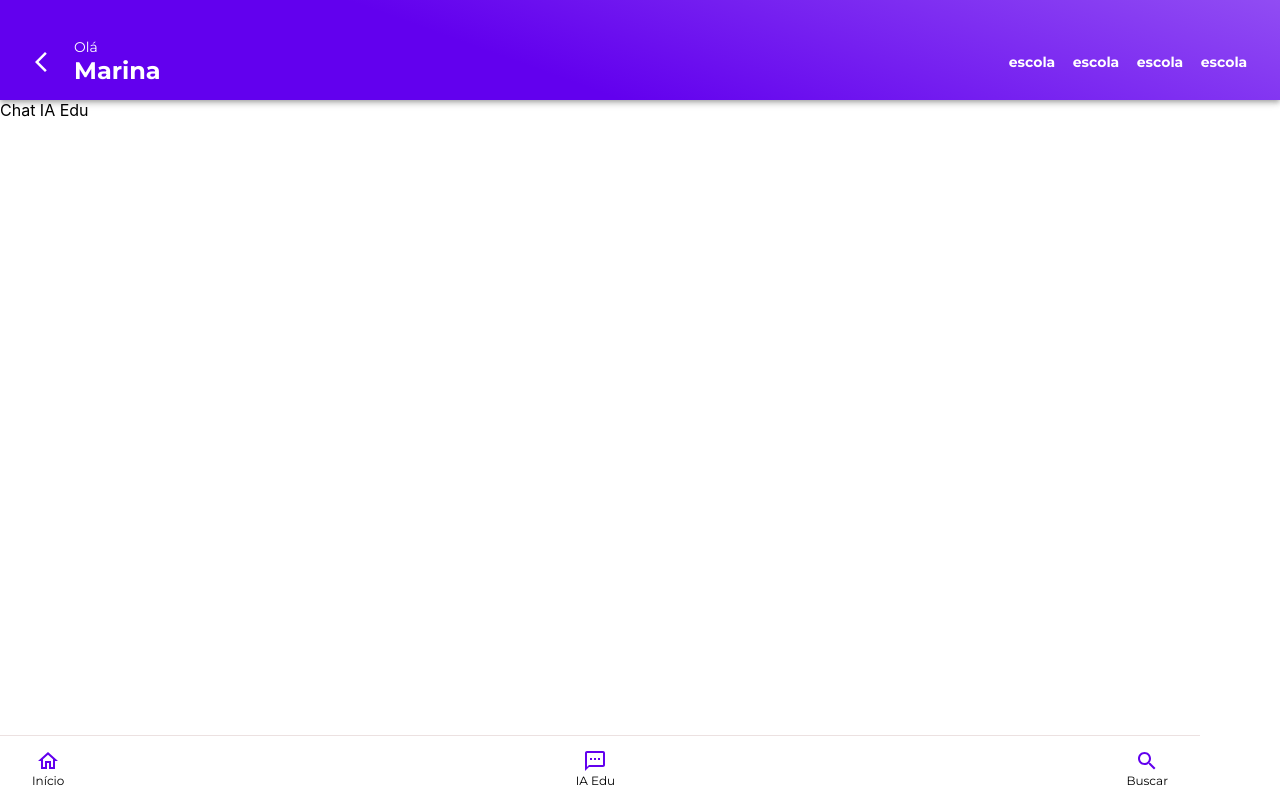
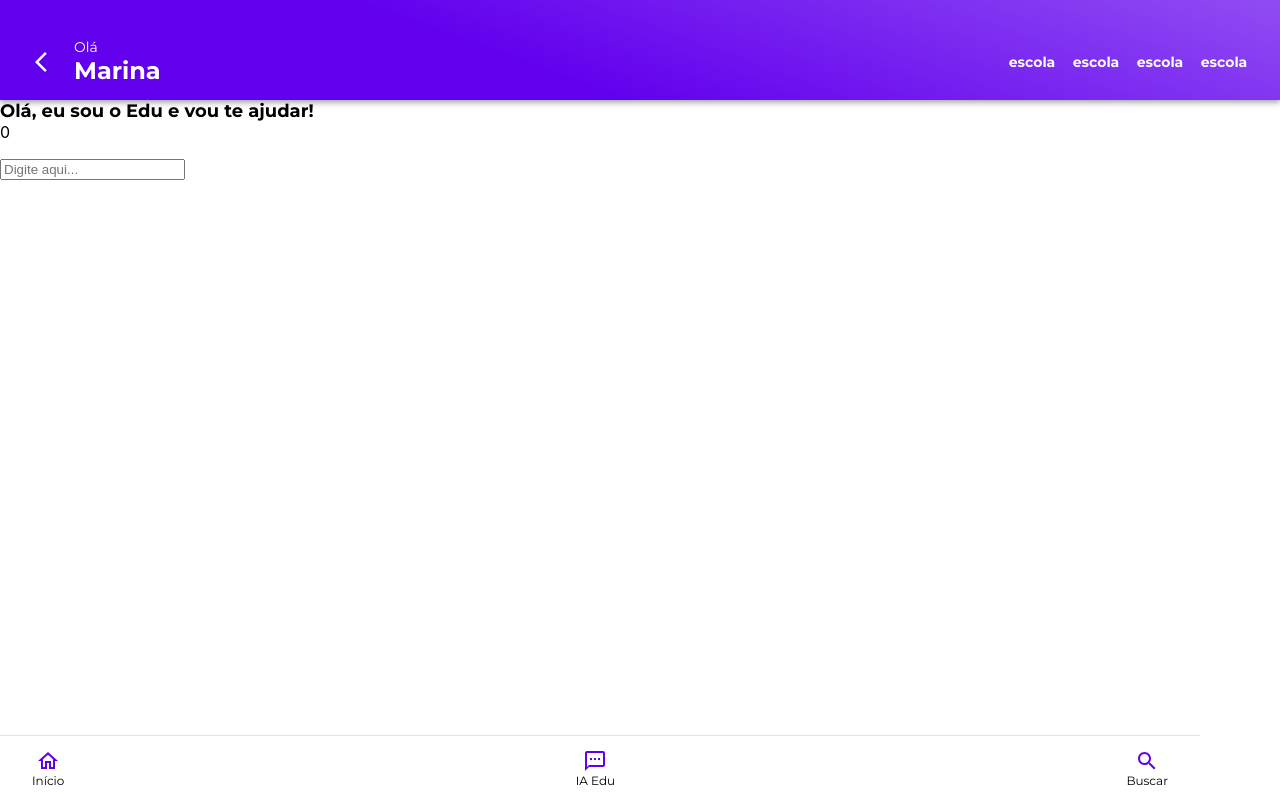
Before and after one commit to Allyson1602/hackathon-potencia-hack.frontend, a React (Create React App) app: page /app/chat in a window 1280 px wide. Built offline with nearby package versions, Linux system fonts and the light colour scheme.

Commit message:
add chat bot page

```diff
--- a/src/App.tsx
+++ b/src/App.tsx
@@ -12,6 +12,7 @@ import SuccessfullPayment from './pages/successfulPayment';
 import Login from './pages/login';
 import ScreenTrance from './pages/screenTrance';
 import Points from './pages/points';
+import ChatBot from './pages/chatBot';
 
 function App() {
   	return (
@@ -27,7 +28,7 @@ function App() {
 						<Route path='/app/school' element={<School />} />
 						<Route path='/app/successful-payment' element={<SuccessfullPayment />} />
 						<Route path='/app/points' element={<Points />} />
-						<Route path='/app/chat' element={<div>Chat IA Edu</div>} />
+						<Route path='/app/chat' element={<ChatBot />} />
 					</Route>
 
 					<Route path='/login' element={<Login />} />
--- /dev/null
+++ b/src/pages/chatBot.tsx
@@ -0,0 +1,87 @@
+import React, { useState } from "react";
+import { useNavigate } from "react-router-dom";
+import { Box, Button, Card, CardActionArea, CardContent, CardMedia, Stack, Theme, Typography } from "@mui/material";
+
+
+interface ChatMessage {
+    role: string;
+    content: string;
+}
+
+const ChatBot: React.FC = () => {
+    const [message, setMessage] = useState("");
+    const [chats, setChats] = useState<ChatMessage[]>([]);
+    const [isTyping, setIsTyping] = useState(false);
+
+    const navigate = useNavigate();
+
+    const chat = async (e: React.FormEvent<HTMLFormElement>) => {
+        e.preventDefault();
+
+        const { value: message } = (e.target as HTMLFormElement).message as HTMLInputElement;
+
+        if (!message) return;
+        setIsTyping(true);
+        window.scrollTo(0, 1e10);
+
+        setChats((prevChats) => [...prevChats, { role: "user", content: message }]);
+
+        setMessage("");
+
+        try {
+            const response = await fetch("https://edudoar.herokuapp.com/", {
+                method: "POST",
+                headers: {
+                    "Content-Type": "application/json",
+                    User: "user",
+                },
+                body: JSON.stringify({ message }),
+            });
+            const data = await response.json();
+            setChats((prevChats) => [...prevChats, { role: "assistant", content: data.reply }]);
+            setIsTyping(false);
+            window.scrollTo(0, 1e10);
+        } catch (error) {
+            console.log(error);
+        }
+    };
+
+    return (
+        <Box>
+            <Typography sx={{
+                fontWeight: '700',
+                fontSize: '18px',
+                lineHeight: '22px',
+            }}>
+                Olá, eu sou o Edu e vou te ajudar!
+            </Typography>
+            <section>
+                {chats &&
+                    chats.length &&
+                    chats.map((chat, index) => (
+                        <p key={index} className={chat.role === "user" ? "user_msg" : ""}>
+                            <span>{chat.content}</span>
+                        </p>
+                    ))}
+            </section>
+
+            <div className={isTyping ? "" : "hide"}>
+                <p>
+                    <i>{isTyping ? "Typing" : ""}</i>
+                </p>
+            </div>
+
+            <form onSubmit={chat}>
+                <input
+                    type="text"
+                    name="message"
+                    value={message}
+                    placeholder="Digite aqui..."
+                    onChange={(e) => setMessage(e.target.value)}
+                />
+            </form>
+        </Box>
+    );
+};
+
+export default ChatBot;
```
